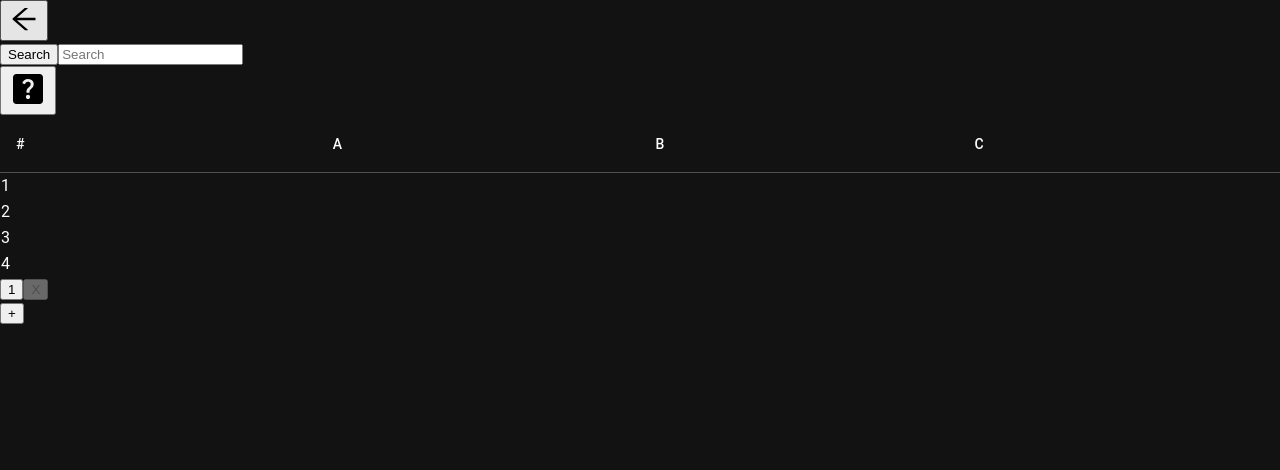
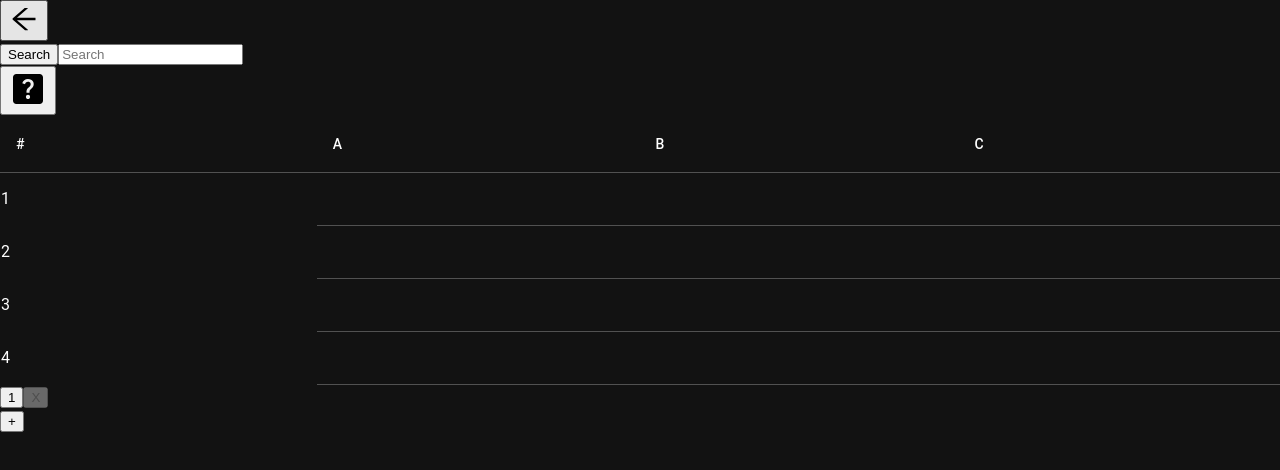
Before and after one commit to k4-100/calc, a React (Create React App) app: page /calc in a window 1280 px wide. Shown: the top 470 px of the page. Built offline with nearby package versions, Linux system fonts and the light colour scheme.

Commit message:
Basic rework of CustomTable component

```diff
--- a/src/components/Sheet/CustomTable/index.tsx
+++ b/src/components/Sheet/CustomTable/index.tsx
@@ -1,5 +1,11 @@
 import React from "react";
-import { Table, TableCell, TableHead, TableRow } from "@mui/material";
+import {
+  Table,
+  TableBody,
+  TableCell,
+  TableHead,
+  TableRow,
+} from "@mui/material";
 import _ from "lodash";
 import { CellClass, TableClass, SheetClass } from "../../../utility/Classes";
 import { evaluate } from "mathjs";
@@ -155,19 +161,13 @@ const CustomTable: React.FC = () => {
               ))}
           </TableRow>
         </TableHead>
-        <tbody>
+        <TableBody>
           {table.cells.map((_, y) => (
-            <tr key={y + 1}>
+            <TableRow key={y + 1}>
               <td className="h1">{y + 1}</td>
               {table.cells[y].map((data: CellClass, x) => (
-                <td
+                <TableCell
                   className="h1"
-                  // style={{
-                  //   backgroundColor: data.wasFound ? "red" : "",
-                  //   maxWidth: "250px",
-                  //   width: "250px",
-                  //   overflowX: "auto",
-                  // }}
                   key={x}
                   id={`td-${x}-${y}`}
                   contentEditable
@@ -177,11 +177,11 @@ const CustomTable: React.FC = () => {
                   onClick={(e) => handleCellClick(x, y, e)}
                 >
                   {data.clicks === 2 ? data.text : data.value}
-                </td>
+                </TableCell>
               ))}
-            </tr>
+            </TableRow>
           ))}
-        </tbody>
+        </TableBody>
       </Table>
     </div>
   );
```
